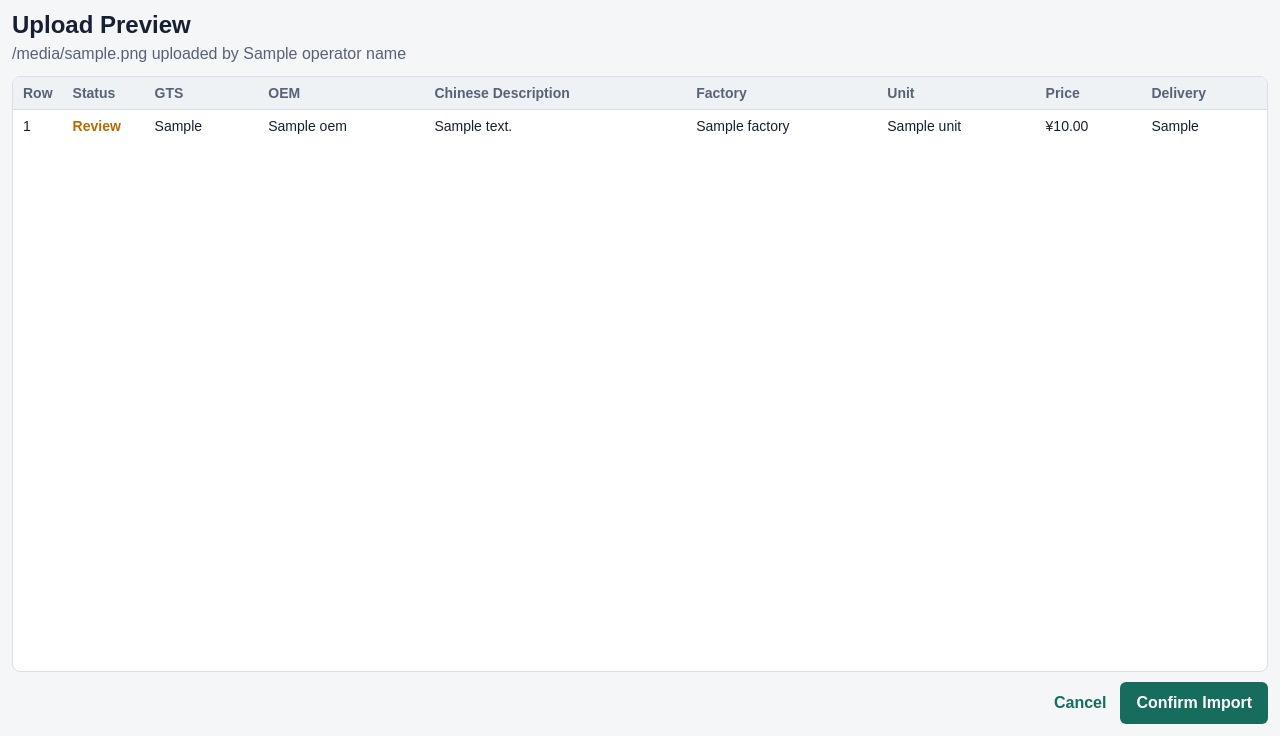
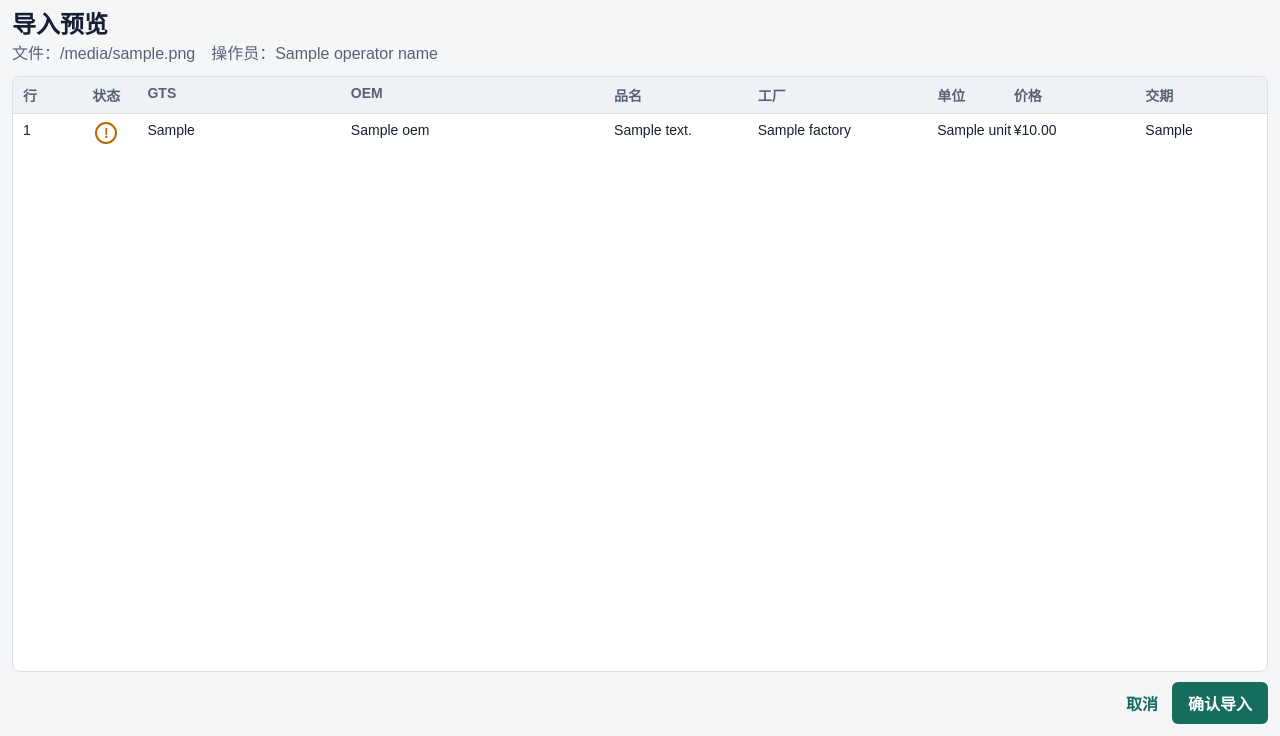
Before and after one commit to nancy-sun/gts-internal-tool, a Python web app: template app/templates/upload_preview.html in a window 1280 px wide. Shown: the part 64-800 px from the top of the page. Run offline with Jinja, Linux system fonts and the light colour scheme; the template is opened without the code that fills it: most values are stand-ins (such as "Sample title", 1, 10 or a date in 2020).

Commit message:
Localize preview tables and tighten columns

```diff
--- a/app/routes/upload.py
+++ b/app/routes/upload.py
@@ -95,7 +95,7 @@ def upload_preview_stream(request: Request, token: str):
     path = preview_path(token)
     if not path.exists():
         return StreamingResponse(
-            iter([sse_event("preview_error", {"message": "Preview file was not found."})]),
+            iter([sse_event("preview_error", {"message": "找不到预览文件。"})]),
             media_type="text/event-stream",
         )
 
@@ -152,7 +152,7 @@ async def upload_confirm(request: Request, token: str = Form(...)):
                 "rows": payload["rows"],
                 "has_warnings": preview_has_warnings(payload["rows"]),
                 "has_errors": True,
-                "error": "Preview has errors. Fix the Excel file before importing.",
+                "error": "预览有错误，请修改 Excel 后再导入。",
             },
             status_code=400,
         )
--- a/app/static/app.js
+++ b/app/static/app.js
@@ -69,7 +69,7 @@
     }
     rowElements[row.row_number] = rowElement;
     if (progressText) {
-      progressText.textContent = "Loaded " + rowCount + " rows...";
+      progressText.textContent = "已读取 " + rowCount + " 行...";
     }
   });
 
@@ -84,10 +84,10 @@
     }
     if (progressText) {
       if (data.has_errors) {
-        progressText.textContent = "Preview has errors. Fix the Excel file before importing.";
+        progressText.textContent = "预览有错误，请修改 Excel 后再导入。";
         progressText.classList.add("status-warning");
       } else {
-        progressText.textContent = "Preview ready: " + data.row_count + " rows.";
+        progressText.textContent = "预览完成：" + data.row_count + " 行。";
       }
     }
   });
@@ -97,7 +97,7 @@
     stopConfirmLoading();
     if (progressText) {
       var data = JSON.parse(event.data);
-      progressText.textContent = data.message || "Preview loading failed.";
+      progressText.textContent = data.message || "预览加载失败。";
       progressText.classList.add("status-warning");
     }
   });
@@ -106,7 +106,7 @@
     eventSource.close();
     stopConfirmLoading();
     if (progressText) {
-      progressText.textContent = "Preview loading failed.";
+      progressText.textContent = "预览加载失败。";
       progressText.classList.add("status-warning");
     }
   };
@@ -129,11 +129,12 @@
     tr.className = "preview-loading-row";
     appendCell(tr, rowNumber);
     var statusCell = appendCell(tr, "");
+    statusCell.className = "status-cell";
     var spinner = document.createElement("span");
     spinner.className = "loading-icon";
     spinner.setAttribute("aria-hidden", "true");
+    spinner.title = "读取中";
     statusCell.appendChild(spinner);
-    statusCell.appendChild(document.createTextNode(" Loading"));
     for (var i = 0; i < 7; i += 1) {
       appendCell(tr, "");
     }
@@ -150,11 +151,8 @@
     var hasWarnings = rowHasWarnings(row);
     appendCell(tr, row.row_number);
     var statusCell = appendCell(tr, "");
-    var status = document.createElement("span");
-    status.className =
-      row.errors && row.errors.length ? "status-warning" : hasWarnings ? "status-review" : "status-ready";
-    status.textContent = row.errors && row.errors.length ? "Failed" : hasWarnings ? "Review" : "Ready";
-    statusCell.appendChild(status);
+    statusCell.className = "status-cell";
+    statusCell.appendChild(createStatusIcon(row, hasWarnings));
     appendCell(tr, values.gts_no || "");
     appendCell(tr, values.oem || "");
     appendCell(tr, values.chinese_description || "");
@@ -175,7 +173,7 @@
     warningsVisible = true;
     var th = document.createElement("th");
     th.className = "warning-heading preview-warning-heading";
-    th.textContent = "Warnings";
+    th.textContent = "提醒";
     headerRow.appendChild(th);
     Object.keys(rowElements).forEach(function (rowNumber) {
       appendCell(rowElements[rowNumber], "");
@@ -198,7 +196,7 @@
       quotationInput.type = "checkbox";
       quotationInput.name = "apply_quotation_change__" + row.row_number;
       quotationLabel.appendChild(quotationInput);
-      quotationLabel.appendChild(document.createTextNode(" Save changed quotation data"));
+      quotationLabel.appendChild(document.createTextNode(" 保存这条变更报价"));
       td.appendChild(quotationLabel);
     }
     (row.product_changes || []).forEach(function (change) {
@@ -210,7 +208,8 @@
       label.appendChild(input);
       label.appendChild(
         document.createTextNode(
-          ' Update ' + change.field + ' from "' + change.existing + '" to "' + change.incoming + '"'
+          ' 更新' + productChangeLabel(change.field) + '："'
+          + change.existing + '" → "' + change.incoming + '"'
         )
       );
       td.appendChild(label);
@@ -232,6 +231,43 @@
     cell.textContent = text == null ? "" : text;
     row.appendChild(cell);
     return cell;
+  }
+
+  function createStatusIcon(row, hasWarnings) {
+    var status = document.createElement("span");
+    status.className = "status-icon";
+    if (row.errors && row.errors.length) {
+      status.className += " status-warning";
+      status.textContent = "×";
+      status.title = "失败";
+      status.setAttribute("aria-label", "失败");
+      return status;
+    }
+    if (hasWarnings) {
+      status.className += " status-review";
+      status.textContent = "!";
+      status.title = "需确认";
+      status.setAttribute("aria-label", "需确认");
+      return status;
+    }
+    status.className += " status-ready";
+    status.textContent = "✓";
+    status.title = "可导入";
+    status.setAttribute("aria-label", "可导入");
+    return status;
+  }
+
+  function productChangeLabel(field) {
+    if (field === "oem") {
+      return "OEM";
+    }
+    if (field === "description") {
+      return "英文描述";
+    }
+    if (field === "chinese_description") {
+      return "品名";
+    }
+    return field;
   }
 
   function rowHasWarnings(row) {
@@ -263,7 +299,7 @@
   }
 
   previewForm.addEventListener("submit", function (event) {
-    if (!confirm("Confirm import? This will add quotation rows to the system.")) {
+    if (!confirm("确认导入？系统会新增报价记录。")) {
       event.preventDefault();
     }
   });
--- a/app/static/styles.css
+++ b/app/static/styles.css
@@ -338,6 +338,27 @@ button:focus {
   font-weight: 700;
 }
 
+.status-cell {
+  text-align: center;
+}
+
+.status-cell .loading-icon {
+  margin-right: 0;
+}
+
+.status-icon {
+  display: inline-flex;
+  align-items: center;
+  justify-content: center;
+  width: 22px;
+  height: 22px;
+  border: 2px solid currentColor;
+  border-radius: 999px;
+  font-size: 14px;
+  font-weight: 800;
+  line-height: 1;
+}
+
 .preview-progress {
   margin-right: auto;
   color: var(--muted);
@@ -497,11 +518,12 @@ table {
 }
 
 .upload-preview-table {
-  table-layout: auto;
+  table-layout: fixed;
   min-width: 0;
 }
 
 .generation-preview-table {
+  table-layout: fixed;
   min-width: 0;
 }
 
@@ -543,15 +565,80 @@ th {
 
 .upload-preview-table th:first-child,
 .upload-preview-table td:first-child {
-  width: 1%;
+  width: 52px;
   white-space: nowrap;
 }
 
 .upload-preview-table th:nth-child(2),
 .upload-preview-table td:nth-child(2) {
-  width: 82px;
-  min-width: 82px;
+  width: 52px;
+  min-width: 52px;
+  text-align: center;
   white-space: nowrap;
+}
+
+.upload-preview-table th:nth-child(3),
+.upload-preview-table td:nth-child(3) {
+  width: 170px;
+  white-space: nowrap;
+  overflow-wrap: normal;
+  word-break: normal;
+}
+
+.upload-preview-table th:nth-child(4),
+.upload-preview-table td:nth-child(4) {
+  width: 220px;
+}
+
+.upload-preview-table th:nth-child(5),
+.upload-preview-table td:nth-child(5) {
+  width: 120px;
+}
+
+.upload-preview-table th:nth-child(6),
+.upload-preview-table td:nth-child(6) {
+  width: 150px;
+}
+
+.upload-preview-table th:nth-child(7),
+.upload-preview-table td:nth-child(7) {
+  width: 64px;
+  white-space: nowrap;
+}
+
+.upload-preview-table th:nth-child(8),
+.upload-preview-table td:nth-child(8) {
+  width: 110px;
+  white-space: nowrap;
+}
+
+.upload-preview-table th:nth-child(9),
+.upload-preview-table td:nth-child(9) {
+  width: 110px;
+}
+
+.upload-preview-table th:nth-child(10),
+.upload-preview-table td:nth-child(10) {
+  width: auto;
+}
+
+.generation-preview-table th:first-child,
+.generation-preview-table td:first-child {
+  width: 52px;
+  white-space: nowrap;
+}
+
+.generation-preview-table th:nth-child(2),
+.generation-preview-table td:nth-child(2) {
+  width: 76px;
+}
+
+.generation-preview-table th:nth-child(3),
+.generation-preview-table td:nth-child(3) {
+  width: 170px;
+  white-space: nowrap;
+  overflow-wrap: normal;
+  word-break: normal;
 }
 
 tr:last-child td {
--- a/app/templates/base.html
+++ b/app/templates/base.html
@@ -1,35 +1,35 @@
 <!doctype html>
-<html lang="en">
+<html lang="zh-CN">
   <head>
     <meta charset="utf-8">
     <meta name="viewport" content="width=device-width, initial-scale=1">
     <title>{% block title %}GTS Internal Tool{% endblock %}</title>
-    <link rel="stylesheet" href="{{ url_for('static', path='/styles.css') }}?v=20260510">
+    <link rel="stylesheet" href="{{ url_for('static', path='/styles.css') }}?v=20260510-preview-cn">
   </head>
   <body>
     <header class="topbar">
       <a class="brand" href="/">GTS Internal Tool</a>
       {% if request.session.get("authenticated") %}
         <form method="post" action="/logout">
-          <button class="secondary-button" type="submit">Log out</button>
+          <button class="secondary-button" type="submit">退出</button>
         </form>
       {% endif %}
     </header>
     <main class="page">
       {% if request.session.get("authenticated") and request.url.path != "/" %}
-        <nav class="breadcrumb-bar" aria-label="Breadcrumb">
-          <a class="return-link" href="/" aria-label="Return to dashboard">
+        <nav class="breadcrumb-bar" aria-label="当前位置">
+          <a class="return-link" href="/" aria-label="返回首页">
             <span class="return-icon" aria-hidden="true">↩</span>
-            <span>Return</span>
+            <span>返回</span>
           </a>
           <ol class="breadcrumb-list">
-            <li><a href="/">Dashboard</a></li>
-            <li aria-current="page">{% block page_name %}Current Page{% endblock %}</li>
+            <li><a href="/">首页</a></li>
+            <li aria-current="page">{% block page_name %}当前页面{% endblock %}</li>
           </ol>
         </nav>
       {% endif %}
       {% block content %}{% endblock %}
     </main>
-    <script src="{{ url_for('static', path='/app.js') }}"></script>
+    <script src="{{ url_for('static', path='/app.js') }}?v=20260510-preview-cn"></script>
   </body>
 </html>
--- a/app/templates/upload_preview.html
+++ b/app/templates/upload_preview.html
@@ -1,12 +1,12 @@
 {% extends "base.html" %}
 
-{% block title %}Upload Preview - GTS Internal Tool{% endblock %}
-{% block page_name %}Upload Preview{% endblock %}
+{% block title %}导入预览 - GTS Internal Tool{% endblock %}
+{% block page_name %}导入预览{% endblock %}
 
 {% block content %}
   <section class="page-heading">
-    <h1>Upload Preview</h1>
-    <p>{{ file_name }} uploaded by {{ operator_name }}</p>
+    <h1>导入预览</h1>
+    <p>文件：{{ file_name }}　操作员：{{ operator_name }}</p>
   </section>
   {% if error %}
     <p class="error">{{ error }}</p>
@@ -18,17 +18,17 @@
       <table class="upload-preview-table">
         <thead>
           <tr>
-            <th>Row</th>
-            <th>Status</th>
+            <th>行</th>
+            <th>状态</th>
             <th>GTS</th>
             <th>OEM</th>
-            <th>Chinese Description</th>
-            <th>Factory</th>
-            <th>Unit</th>
-            <th>Price</th>
-            <th>Delivery</th>
+            <th>品名</th>
+            <th>工厂</th>
+            <th>单位</th>
+            <th>价格</th>
+            <th>交期</th>
             {% if has_warnings %}
-              <th class="warning-heading">Warnings</th>
+              <th class="warning-heading">提醒</th>
             {% endif %}
           </tr>
         </thead>
@@ -37,13 +37,13 @@
             <tr>
               <td>{{ row.row_number }}</td>
               {% set row_has_warning = row.errors or row.warnings or row.quotation_warnings or row.quotation_changes or row.product_changes %}
-              <td>
+              <td class="status-cell">
                 {% if row.errors %}
-                  <span class="status-warning">Failed</span>
+                  <span class="status-icon status-warning" title="失败" aria-label="失败">×</span>
                 {% elif row_has_warning %}
-                  <span class="status-review">Review</span>
+                  <span class="status-icon status-review" title="需确认" aria-label="需确认">!</span>
                 {% else %}
-                  <span class="status-ready">Ready</span>
+                  <span class="status-icon status-ready" title="可导入" aria-label="可导入">✓</span>
                 {% endif %}
               </td>
               <td>{{ row["values"]["gts_no"] or "" }}</td>
@@ -70,7 +70,7 @@
                         type="checkbox"
                         name="apply_quotation_change__{{ row.row_number }}"
                       >
-                      Save changed quotation data
+                      保存这条变更报价
                     </label>
                   {% endif %}
                   {% for change in row.product_changes %}
@@ -79,7 +79,13 @@
                         type="checkbox"
                         name="update_product__{{ row.row_number }}__{{ change.field }}"
                       >
-                      Update {{ change.field }} from "{{ change.existing }}" to "{{ change.incoming }}"
+                      更新
+                      {% if change.field == "oem" %}OEM
+                      {% elif change.field == "description" %}英文描述
+                      {% elif change.field == "chinese_description" %}品名
+                      {% else %}{{ change.field }}
+                      {% endif %}
+                      ："{{ change.existing }}" → "{{ change.incoming }}"
                     </label>
                   {% endfor %}
                 </td>
@@ -90,8 +96,8 @@
       </table>
     </div>
     <div class="form-actions">
-      <a class="text-link" href="/upload">Cancel</a>
-      <button type="submit" {% if has_errors %}disabled{% endif %}>Confirm Import</button>
+      <a class="text-link" href="/upload">取消</a>
+      <button type="submit" {% if has_errors %}disabled{% endif %}>确认导入</button>
     </div>
   </form>
 {% endblock %}
```
Also changed, not shown: app/templates/generate_preview.html (+33 -17 lines), app/templates/upload_preview_loading.html (+15 -15 lines).
